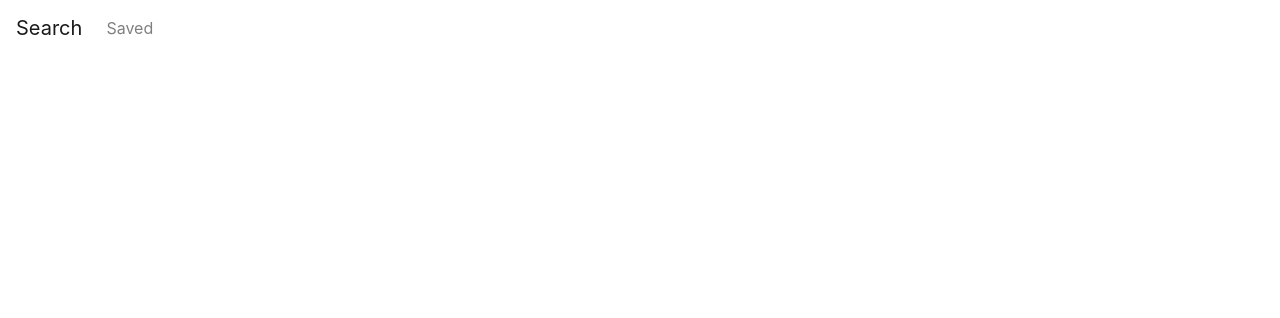
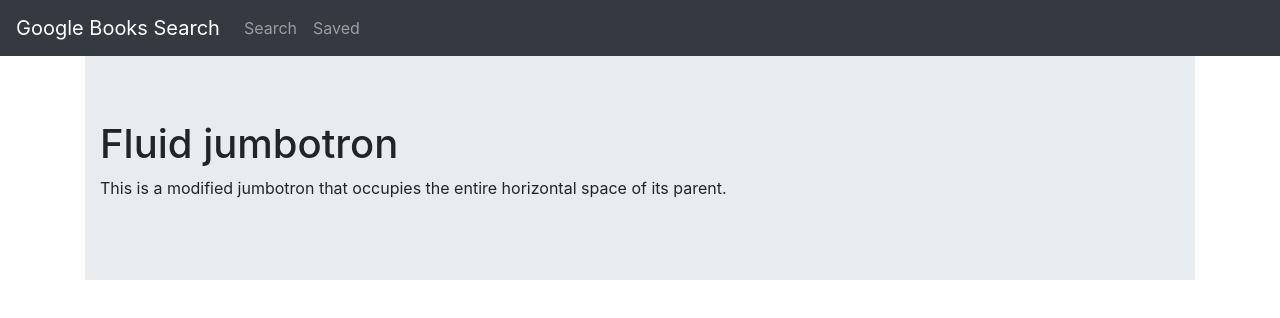
Before and after one commit to meierj423/google-book-search, a React (Create React App) app in the folder client/: page / in a window 1280 px wide. Shown: the top 318 px of the page. Built offline with nearby package versions, Linux system fonts and the light colour scheme.

Commit message:
added code for jumbotron

```diff
--- a/client/public/index.html
+++ b/client/public/index.html
@@ -24,6 +24,10 @@
       work correctly both with client-side routing and a non-root public URL.
       Learn how to configure a non-root public URL by running `npm run build`.
     -->
+    <link
+      href="https://fonts.googleapis.com/css2?family=Oxygen:wght@300&display=swap"
+      rel="stylesheet"
+    />
     <title>React App</title>
   </head>
   <body>
--- a/client/src/App.js
+++ b/client/src/App.js
@@ -2,11 +2,19 @@
 import { Route, BrowserRouter as Router, Switch } from "react-router-dom";
 import "./App.css";
 import NavBar from "./componenets/Nav";
+import Home from "./pages/Home"
 
 function App() {
   return (
     <Router>
-      <NavBar />
+      <div>
+        <NavBar />
+        <Switch>
+          <Route exact path="/">
+            <Home />
+          </Route>
+        </Switch>
+      </div>
     </Router>
   );
 }
--- /dev/null
+++ b/client/src/componenets/Jumbotron/index.js
@@ -0,0 +1,20 @@
+import React from "react";
+import Jumbotron from "react-bootstrap/Jumbotron";
+import Container from 'react-bootstrap/Container'
+import "./style.css";
+
+function JumbotronComp() {
+  return (
+    <Jumbotron fluid>
+      <Container>
+        <h1>Fluid jumbotron</h1>
+        <p>
+          This is a modified jumbotron that occupies the entire horizontal space
+          of its parent.
+        </p>
+      </Container>
+    </Jumbotron>
+  );
+}
+
+export default JumbotronComp;
--- a/client/src/componenets/Nav/index.js
+++ b/client/src/componenets/Nav/index.js
@@ -4,15 +4,15 @@
 
 function NavBar() {
   return (
-    <Navbar className="Navbar" expand="lg">
-      <Navbar.Brand href="/search">
-        <div className="brand">Search</div>
-      </Navbar.Brand>
-      <Nav className="mr-auto">
-        <Nav.Link className="link" href="/saved">
-          <div className="link">Saved</div>
-        </Nav.Link>
-      </Nav>
+    <Navbar collapseOnSelect expand="lg" bg="dark" variant="dark">
+      <Navbar.Brand href="/">Google Books Search</Navbar.Brand>
+      <Navbar.Toggle aria-controls="responsive-navbar-nav" />
+      <Navbar.Collapse id="responsive-navbar-nav">
+        <Nav className="mr-auto">
+          <Nav.Link href="/">Search</Nav.Link>
+          <Nav.Link href="/saved">Saved</Nav.Link>
+        </Nav>
+      </Navbar.Collapse>
     </Navbar>
   );
 }
--- a/client/src/componenets/Nav/style.css
+++ b/client/src/componenets/Nav/style.css
@@ -0,0 +1,5 @@
+.Navbar {
+  background-color: lightgray;
+  font-family: "Oxygen", sans-serif;
+  font-weight: bold;
+}
--- /dev/null
+++ b/client/src/pages/Home.js
@@ -0,0 +1,17 @@
+import React, { Component } from "react";
+import { Container, Row, Col } from "react-bootstrap/";
+import JumbotronComp from "../componenets/Jumbotron";
+
+function Home() {
+  return (
+    <Container>
+      <Row>
+        <Col>
+          <JumbotronComp />
+        </Col>
+      </Row>
+    </Container>
+  );
+}
+
+export default Home;
```
Also changed, not shown: client/src/componenets/Jumbotron/style.css (added).
